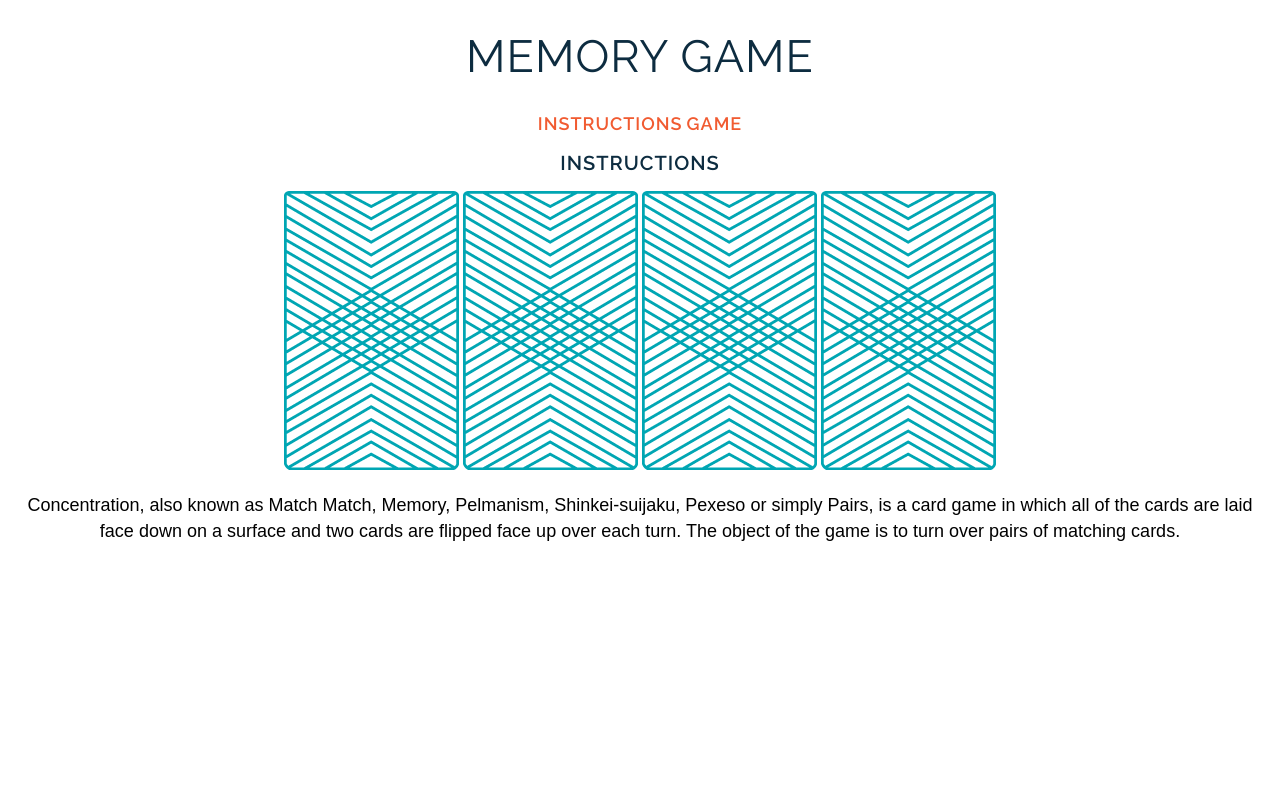
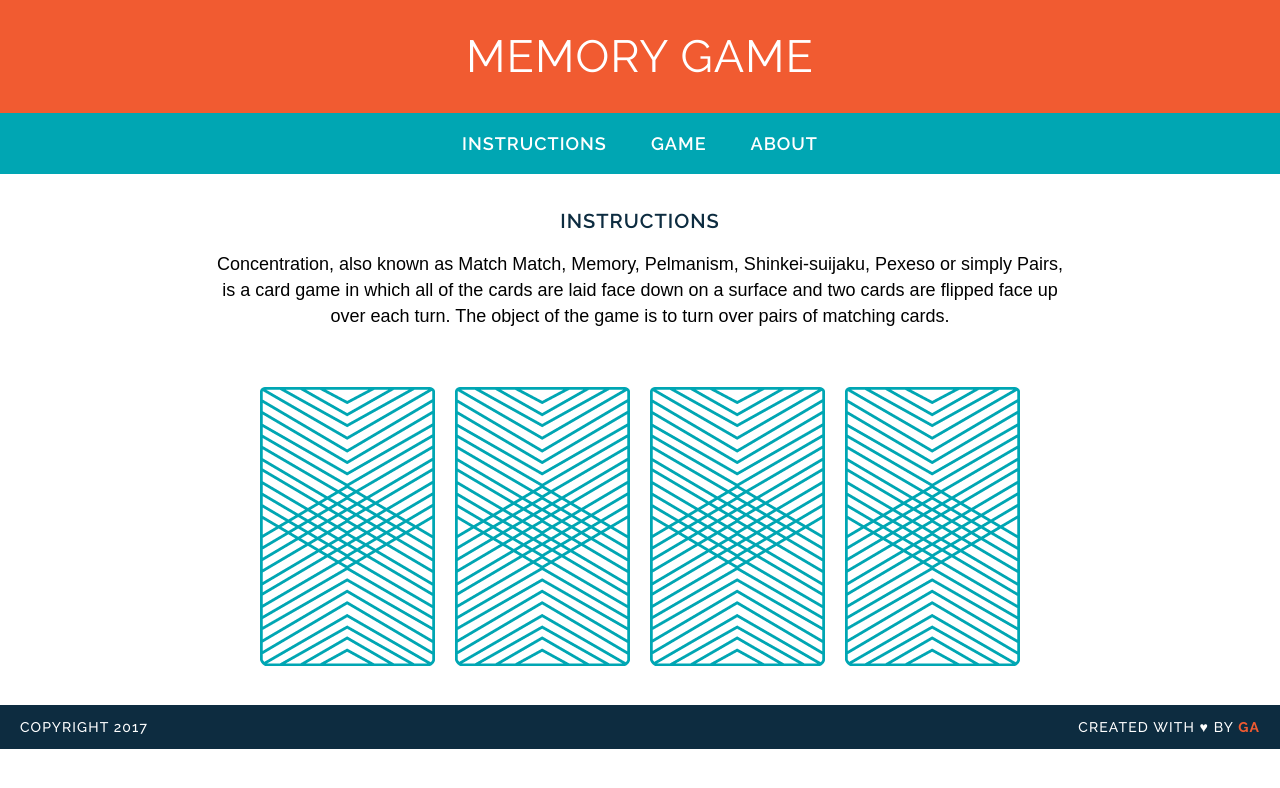
Before and after one commit to Anthony-g2/Memory_Game, a plain HTML site: page index.html in a window 1280 px wide. Drawn offline with Linux system fonts and the light colour scheme; a web font is replaced by a local one.

```diff
--- a/css/main.css
+++ b/css/main.css
@@ -1,30 +1,45 @@
 body {
 	text-align: center;
+	margin: 0;
 }
 
-.links, h1, h2 {
+header {
 	text-transform: uppercase;
+	background-color: #F15B31;
+	padding: 30px 20px;
+	display:block;
 }
 
-.title {
-	color: #0D2C40;
+nav {
+	background-color: #00A6B3;
+	padding: 20px 0;
+	display: block;
 }
 
 h1 {
-	color: #0D2C40;
+	color: #fff;
 	font-family: "Raleway", sans-serif;
 	letter-spacing: 1px;
 	font-weight: 400;
 	font-size: 45px;
+	margin: 0;
 }
 
-.links a{
-	color: #F15B31;
+main {
+	width: 850px;
+	margin: 35px auto;
+	display: block;
+}
+
+nav a{
+	color: #fff;
 	font-family: "Raleway", sans-serif;
 	letter-spacing: 1px;
 	font-weight: 600;
 	font-size: 18px;
 	text-decoration: none;
+	margin: 0 20px;
+	text-transform: uppercase;
 }
 
 h2 {
@@ -33,10 +48,57 @@
 	letter-spacing: 1px;
 	font-weight: 600;
 	font-size: 20px;
+	text-transform: uppercase;
 }
 
-p {
+article {
 	font-family: "Droid Serif", sans-serif;
 	line-height: 26px;
 	font-size: 18px;
 }
+
+img {
+	margin: 40px 8px 0;
+}
+
+a:hover {
+	background-color: #F15B31;
+	padding: 20px 0;
+}
+
+#about {
+	color: #fff;
+	background-color: #0D2C40;
+	font-family: "Raleway", sans-serif;
+	letter-spacing: .08em;
+	font-weight: 500;
+	font-size: 14px;
+	padding: 0 20px;
+	margin: auto;
+	text-transform: uppercase;
+	display: block;
+}
+
+.copyright {
+	font-family: "Raleway", sans-serif;
+	float: left;
+}
+
+.message {
+	font-family: "Raleway", sans-serif;
+	float: right;
+}
+
+.name {
+	color: #F15B31;
+	font-weight: 700;
+}
+
+.clearfix:after {
+  visibility: hidden;
+  display: block;
+  content: " ";
+  clear: both;
+  height: 0;
+  font-size: 0;
+}
--- a/index.html
+++ b/index.html
@@ -5,18 +5,32 @@
 		<link rel="stylesheet" type="text/css" href="css/main.css">
 	</head>
 	<body>
+		<header>
 			<h1> MEMORY GAME </h1>
-		<div class="links">
-			<a href="#">Instructions</a>
-			<a href="#">Game</a>
-		</div>
+		</header>
+		<nav>
+			<a href="#instr">Instructions</a>
+			<a href="#game">Game</a>
+			<a href="#about">About</a>
+		</nav>
+		<main>
+			<section id="instr">
 				<h2> Instructions </h2>
-		<div>
+				<article>
+					<p>	Concentration, also known as Match Match, Memory, Pelmanism, Shinkei-suijaku, Pexeso or simply Pairs, is a card game in which all of the cards are laid face down on a surface and two cards are flipped face up over each turn. The object of the game is to turn over pairs of matching cards. </p>
+				</article>
+			</section>
+			<div id="game">
 				<img src="images/back.png" alt="Queen of Diamonds">
 				<img src="images/back.png" alt="Queen of Hearts">
 				<img src="images/back.png" alt="King of Diamonds">
 				<img src="images/back.png" alt="King of Hearts">
 			</div>
-			<p>	Concentration, also known as Match Match, Memory, Pelmanism, Shinkei-suijaku, Pexeso or simply Pairs, is a card game in which all of the cards are laid face down on a surface and two cards are flipped face up over each turn. The object of the game is to turn over pairs of matching cards. </p>
+		</main>
+		<footer id="about" class="clearfix">
+			<p class="copyright">Copyright 2017</p>
+			<p class="message">Created with &hearts; by <span class="name">GA</span></p>
+		</footer>
+		<script src="js/main.js"></script>
 	</body>
 </html>
--- /dev/null
+++ b/js/main.js
@@ -0,0 +1,9 @@
+console.log("All systems are go!")
+
+var cardOne = "queen";
+var cardTwo = "king";
+var cardThree = "queen";
+var cardFour = "king";
+
+console.log("Player flipped " + cardOne)
+console.log("Player flipped " + cardFour)
```
Lines whose indentation alone changed are shown as unchanged.
